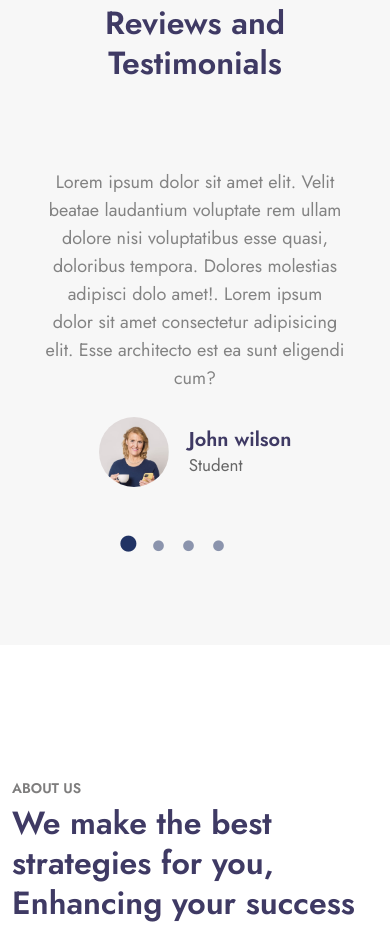
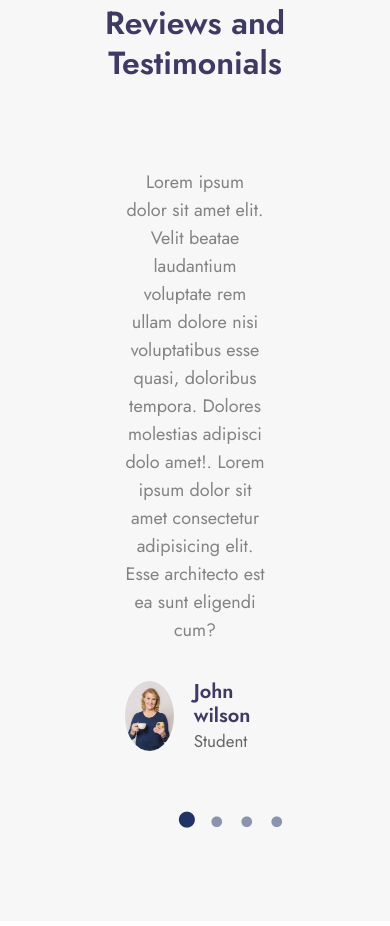
Before and after one commit to vanducvt0305/corpvision, a plain HTML site: page html/landing.html in a window 390 px wide. Shown: the part 8094-9020 px from the top of the page. Drawn offline with nearby package versions, Linux system fonts and the light colour scheme; files whose address does not match are found by name.

Commit message:
only landing slider left

```diff
--- a/css/stylek.css
+++ b/css/stylek.css
@@ -857,7 +857,7 @@
 }
 .testimonial .comment {
   margin-top: 45px;
-  /* padding: 0 80px; */
+  padding: 0 80px;
 }
 .testimonial .comment-area {
   padding: 40px 30px;
@@ -1318,6 +1318,9 @@
   .serve-body .item{
     padding: 40px 30px;
   }
+  .testimonial .slick-dots{
+    transform: translateX(-12%);
+  }
 }
 @media screen and (max-width: 576px) {
 }
```
